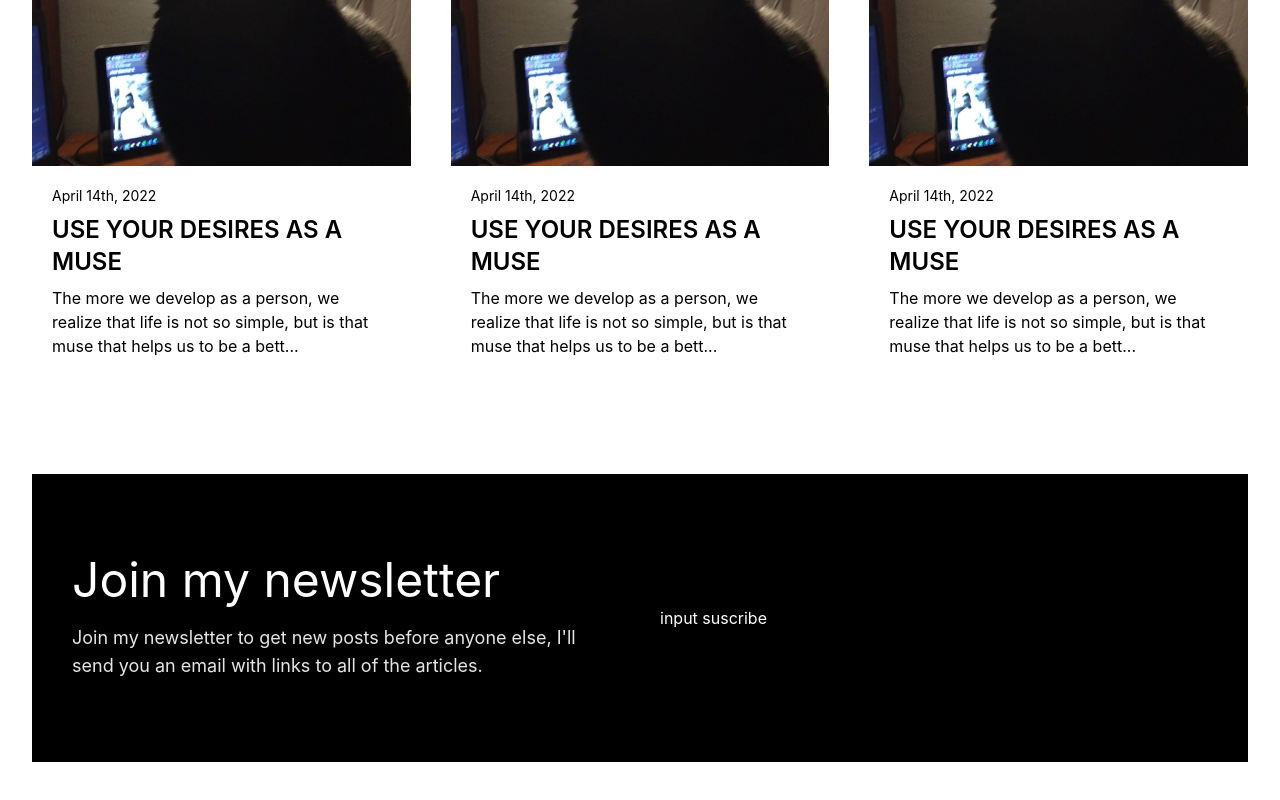
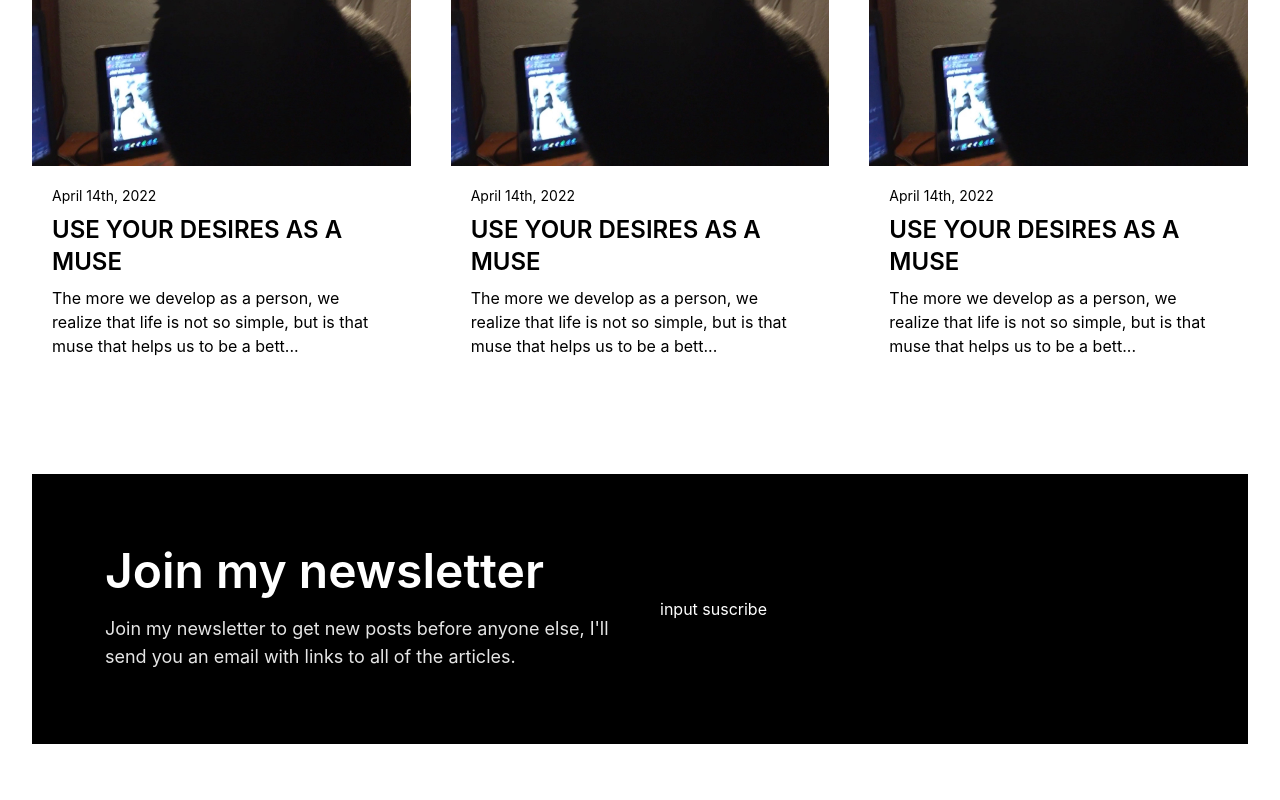
Before and after one commit to SALT0S/portfolio-next, a Next.js app: page /blog in a window 1280 px wide. Shown: the part 862-1662 px from the top of the page. Built offline with nearby package versions, Linux system fonts and the light colour scheme.

Commit message:
Newsletter final version

```diff
--- a/components/UI/BlogComponents/Newsletter.tsx
+++ b/components/UI/BlogComponents/Newsletter.tsx
@@ -1,16 +1,18 @@
 export const Newsletter = () => {
   return (
-    <section className="container mx-auto my-10 max-w-7xl px-4 sm:px-6 lg:px-8">
-      <div className="grid h-72 grid-cols-2 items-center gap-10 bg-black px-10 text-white">
-        <div className="">
-          <h3 className="text-5xl">Join my newsletter</h3>
+    <section className="container mx-auto my-10 max-w-7xl px-4 text-white sm:px-6 lg:px-8">
+      <div className="grid items-center gap-10 bg-black py-[15%] px-[6%] md:p-[6%] lg:grid-cols-2">
+        <div>
+          <h3 className="text-5xl font-semibold">Join my newsletter</h3>
           <p className="mt-5 text-lg text-neutral-200">
             Join my newsletter to get new posts before anyone else, I&apos;ll
             send you an email with links to all of the articles.
           </p>
         </div>
 
-        <div>input suscribe</div>
+        <div>
+          <h2>input suscribe</h2>
+        </div>
       </div>
     </section>
   );
```
